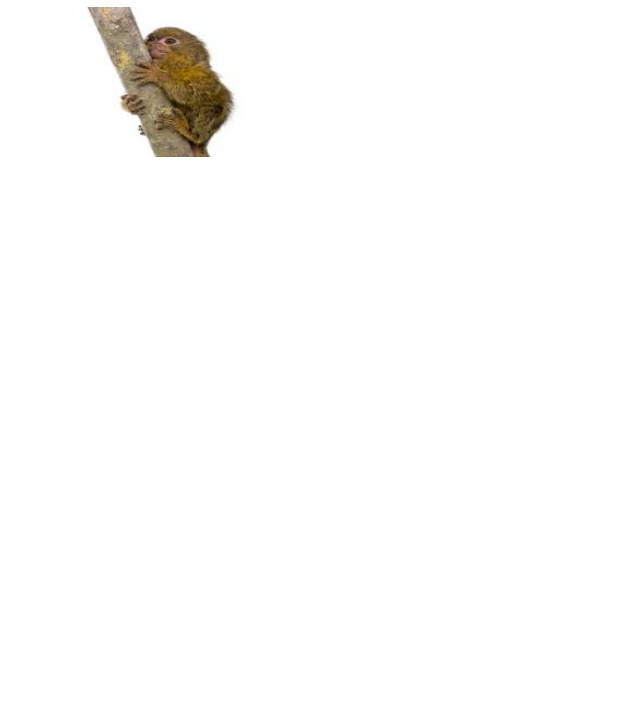
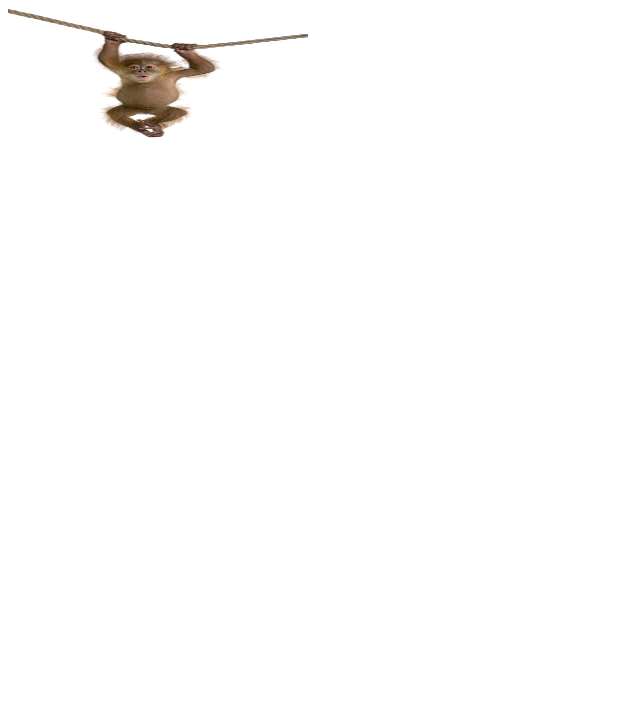
Before and after one commit to wilkigab001/deployLab, a website: page client/index.html in a window 1280 px wide. Shown: the part 73-800 px from the top of the page, without its empty margins (0-640 px from the left). Drawn offline with Linux system fonts and the light colour scheme.

Commit message:
Changed to png

```diff
--- a/client/index.html
+++ b/client/index.html
@@ -9,6 +9,6 @@
 <body>
     <h1>Finger Monkeys</h1>
 
-    <img src="./photos/download.jpeg" alt='finger monkey' style = "width:300px; height: 150px">
+    <img src="./photos/fingMonkey.png" alt='finger monkey' style = "width:300px; height: 150px">
 </body>
 </html>
```
